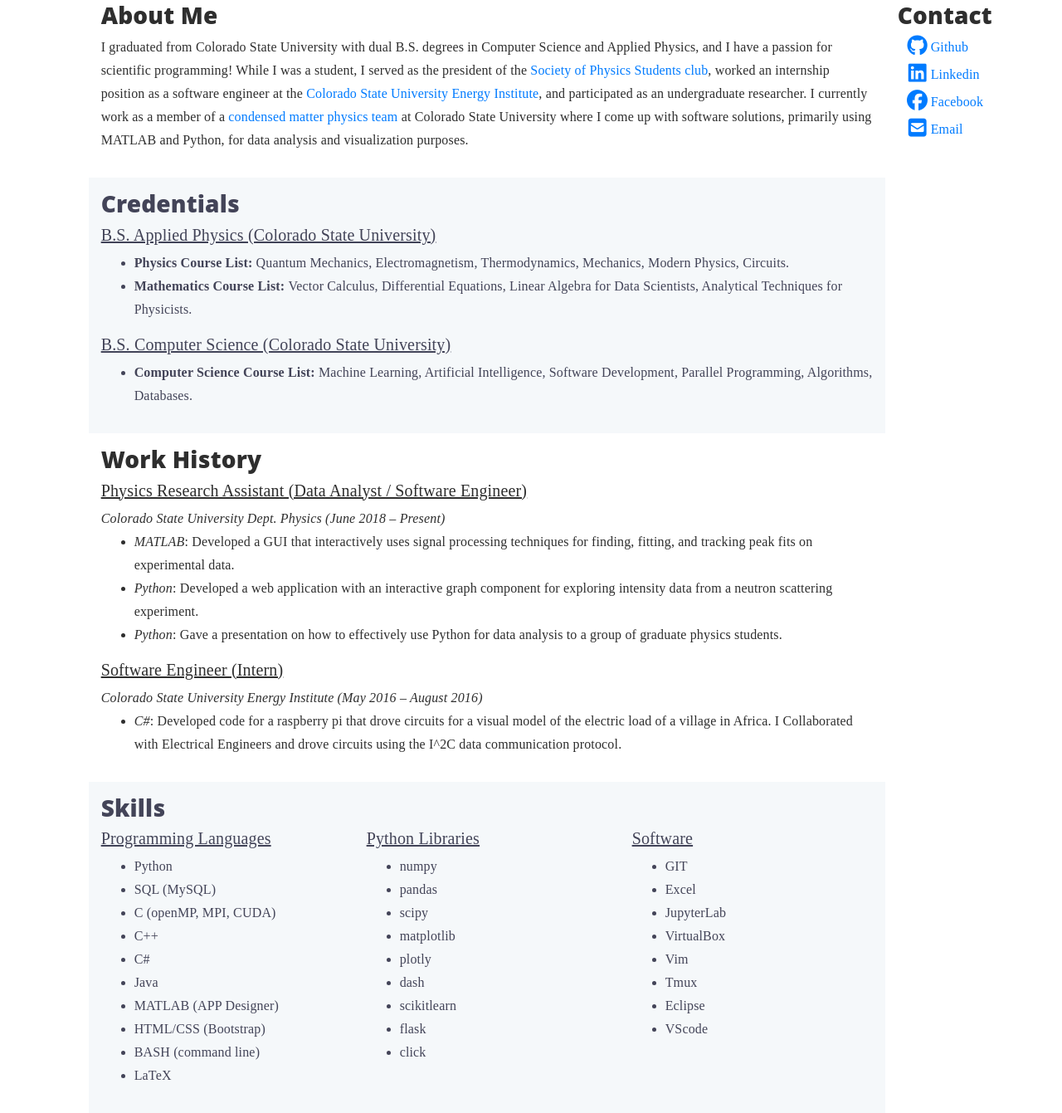
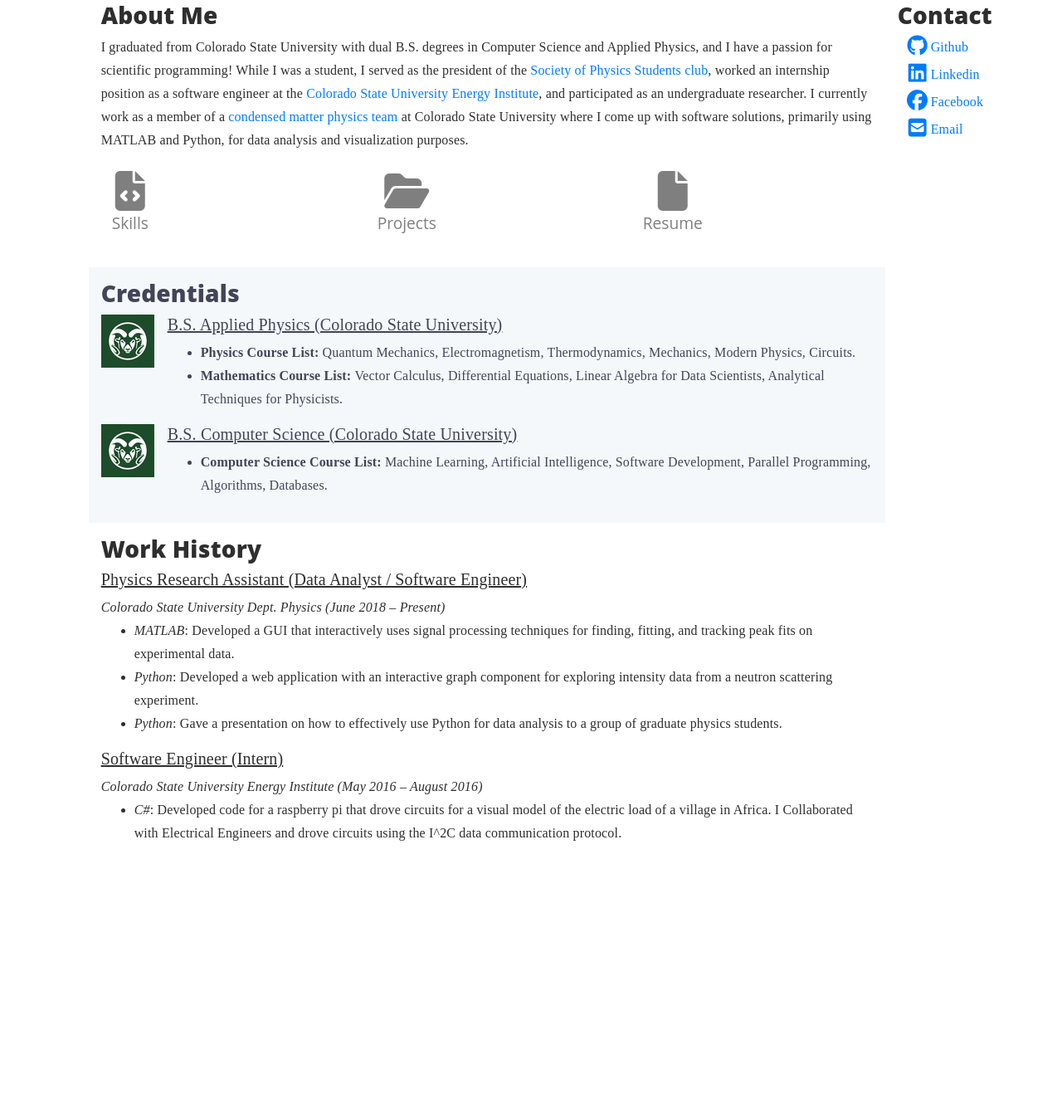
Before and after one commit to Jim-Shaddix/Personal-Website, a Flask app: page / in a window 1280 px wide. Shown: the part 380-1721 px from the top of the page at 83% size. After the commit the page ends 1393 px from the top, so only its background shows below. Run offline with Flask 2, Linux system fonts and the light colour scheme; some libraries are stand-ins or nearby versions.

Commit message:
added some icons, and some javascript for displaying skills

```diff
--- a/static/pretty.css
+++ b/static/pretty.css
@@ -6,7 +6,6 @@ body{
     line-height: 1.75rem;
     background-color: white;
 }
-
 
 header {
 
@@ -62,13 +61,6 @@ section{
     padding: 15px;
 }
 
-
-
-
-
-
-
-
 .left{
     float: left;
 }
@@ -80,3 +72,13 @@ section{
 .clearfix {
     clear: both;
 }
+
+/* Icons in the middle of the page */
+.middle-icon{
+    color: rgba(0, 0, 0, 0.50);
+}
+
+.middle-icon p{
+    font-size: 1.2rem;
+    font-family: open sans, sans-serif;
+}
--- a/templates/home.html
+++ b/templates/home.html
@@ -13,7 +13,6 @@
     </h3>
 
   </header>
-
 
 
   <div class="container-fluid">
@@ -90,9 +89,136 @@
             </ul>
           </div>
         </div>
-
       </div>
     </section>
+
+
+    <div class="row justify-content-start-md  justify-content-xs-center">
+      <div class="col-3 offset-md-1">
+        <!-- Button trigger modal -->
+        <button type="button" class="btn middle-icon" data-toggle="modal" data-target="#exampleModalCenter">
+          <i class="fas fa-file-code fa-3x"></i>
+          <p> Skills </p>
+        </button>
+      </div>
+      <div class="col-3">
+        <a href="projects">
+          <button type="button" class="btn middle-icon">
+            <i class="fas fa-folder-open fa-3x"></i>
+            <p> Projects </p>
+          </button>
+        </a>
+      </div>
+      <div class="col-3">
+        <a href="{{url_for('static', filename='resume/resume.pdf')}}" download>
+          <button type="button" class="btn middle-icon">
+            <i class="fas fa-file fa-3x"></i>
+            <p> Resume </p>
+          </button>
+        </a>
+      </div>
+    </div>
+
+
+    <script type="text/javascript">
+
+        function plotly_analysis() {
+
+            var trace1 = {
+                type: 'bar',
+                x: ["Numpy", "Pandas", "Matplotlib", "Plotly", "Dash", "Scipy", "scikitlearn", "Excel"],
+                y: [5, 5, 5, 4, 4, 3, 3, 3],
+                marker: {
+                    color: 'red',
+                    line: {
+                        width: 2.5
+                    }
+                }
+            };
+
+            var data = [trace1];
+
+            var layout = {
+                title: 'Data Analysis Skills',
+                font: {size: 12},
+                yaxis: {
+                    tickvals: [5, 4, 3, 2, 1],
+                    ticktext: ['Strong Skills', 'Skilled', 'Some Skill', 'Experienced', 'Beginner']
+                }
+            };
+            x = document.getElementById('plotlyDiv')
+            x.innerhtml = ""
+            Plotly.newPlot('plotlyDiv', data, layout, {responsive: true});
+        }
+
+        function plotly_languages() {
+
+            var trace1 = {
+                type: 'bar',
+                x: ["Python", "C/C++", "MATLAB", "GIT CLI", "SQL", "Java", "HTML/CSS", "C#", "Javascript"],
+                y: [5, 4, 4, 4, 3, 3, 3, 2, 1],
+                marker: {
+                    color: 'blue',
+                    line: {
+                        width: 2.5
+                    }
+                }
+            };
+
+            var data = [trace1];
+
+            var layout = {
+                title: 'Software Skills',
+                font: {size: 12},
+                yaxis: {
+                    tickvals: [5, 4, 3, 2, 1],
+                    ticktext: ['Strong Skills', 'Skilled', 'Some Skill', 'Experienced', 'Beginner']
+                }
+            };
+
+            Plotly.newPlot('plotlyDiv', data, layout, {responsive: true});
+        }
+
+    </script>
+
+    <!-- Modal -->
+    <div class="modal fade" id="exampleModalCenter" tabindex="-1" role="dialog"
+         aria-labelledby="exampleModalCenterTitle" aria-hidden="true">
+      <div class="modal-dialog modal-lg" role="document">
+        <div class="modal-content">
+          <div class="modal-header">
+            <h5 class="modal-title" id="exampleModalLongTitle">Skills</h5>
+            <button type="button" class="close" data-dismiss="modal" aria-label="Close">
+              <span aria-hidden="true">&times;</span>
+            </button>
+          </div>
+          <div class="modal-body">
+            <div class="row">
+              <div class="col">
+                <button type="button" class="btn btn-primary" onclick="plotly_languages()">
+                  Software
+                </button>
+                <button type="button" class="text-right btn btn-danger" onclick="plotly_analysis()">
+                  Data Analysis
+                </button>
+              </div>
+            </div>
+
+            <div class="row">
+              <div class="col">
+                <div id="plotlyDiv"><!-- Plotly chart will be drawn inside this DIV --></div>
+                <script> plotly_languages() </script>
+              </div>
+            </div>
+
+            <div class="modal-footer">
+              <button type="button" class="btn btn-secondary" data-dismiss="modal">Close</button>
+            </div>
+          </div>
+        </div>
+      </div>
+    </div>
+
 
     <!-- Credentials -->
     <section>
@@ -104,7 +230,7 @@
 
           <!-- Physics B.S. -->
           <div class="media">
-            <!-- <img src="..." class="mr-3" alt="..."> -->
+            <img src="{{ url_for('static', filename='images/rams-logo.jpg') }}" class="mr-3" alt="rams logo">
             <div class="media-body">
               <h5 class="mt-0"><u>B.S. Applied Physics (Colorado State University)</u></h5>
               <ul>
@@ -122,7 +248,7 @@
 
           <!-- Computer Science B.S. -->
           <div class="media">
-            <!-- <img src="..." class="mr-3" alt="..."> -->
+            <img src="{{ url_for('static', filename='images/rams-logo.jpg') }}" class="mr-3" alt="rams logo">
             <div class="media-body">
               <h5 class="mt-0"><u>B.S. Computer Science (Colorado State University)</u></h5>
               <ul>
@@ -180,11 +306,12 @@
     </section>
 
     <!-- Skills Title -->
+    <!--
     <section>
       <div class="row">
         <div class="off-section col-9 offset-md-1">
           <h3 class="title">
-            <b> Skills </b>
+            <b> Skills (Full List) </b>
           </h3>
           <div class="row">
 
@@ -238,7 +365,8 @@
       </div>
     </section>
 
-  </div> <!-- End Container-->
+
+  </div> -->
 
 
 
--- a/templates/layout.html
+++ b/templates/layout.html
@@ -21,6 +21,9 @@
 
   <!-- Place your kit's code here (for font awsome icons) -->
   <script src="https://kit.fontawesome.com/925f94215c.js"></script>
+
+  <!-- Plotly.js -->
+  <script src="https://cdn.plot.ly/plotly-latest.min.js"></script>
 
   <!-- Global site tag (gtag.js) - Google Analytics -->
   <script async src="https://www.googletagmanager.com/gtag/js?id=UA-149913366-1"></script>
```
Also changed, not shown: static/images/rams-logo.jpg (added), 1 other file. Lines whose indentation alone changed are shown as unchanged.
